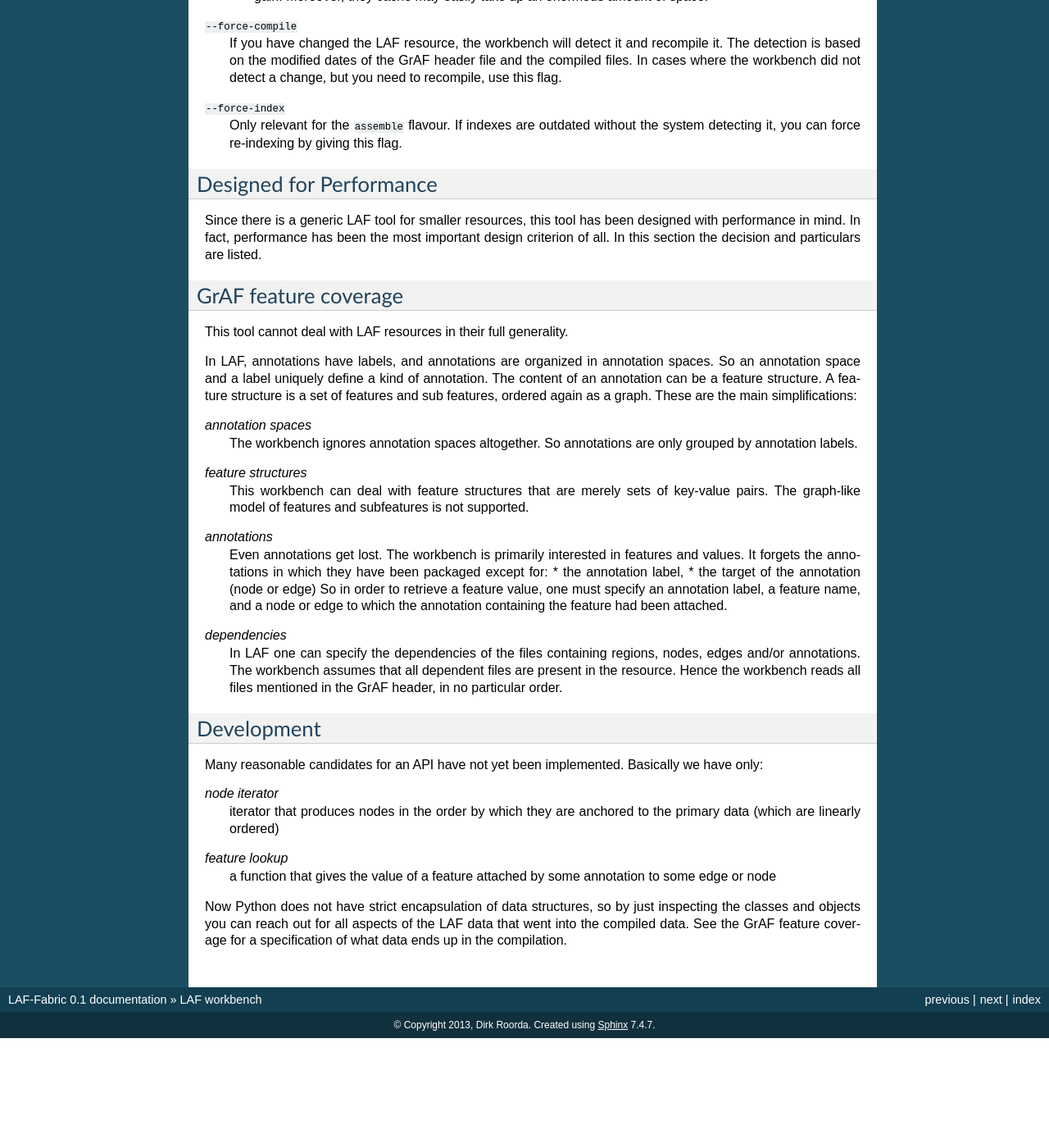
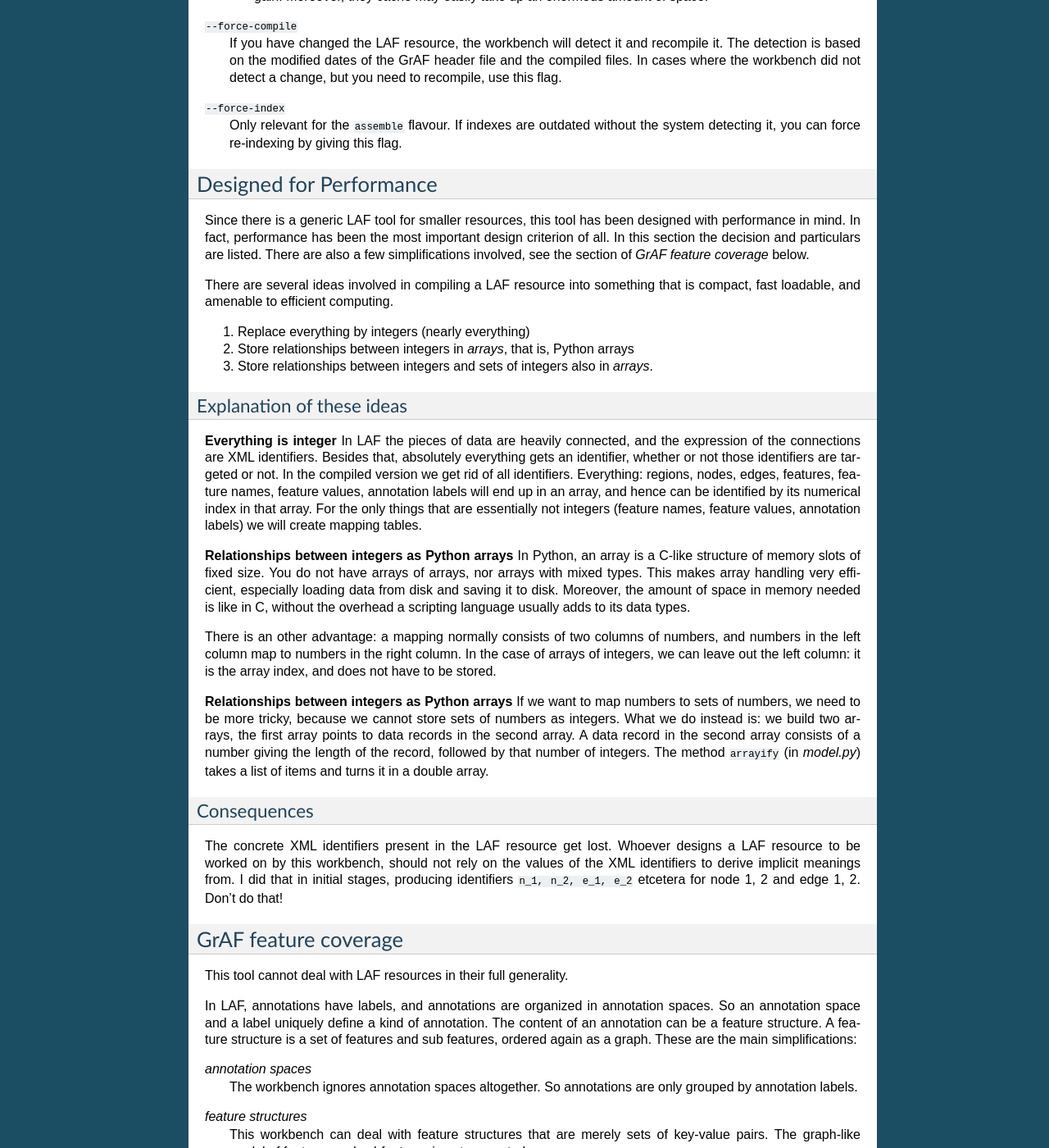
Before and after one commit to dirkroorda/laf-fabric, a Sphinx documentation site: the page built from docs/workbench.rst, in a window 1280 px wide and 1400 px high, scrolled down 2738 px. Shown: the whole window at 82% size. Built offline with Sphinx 7.4.7, drawn with Linux system fonts in a browser that asks for light colours; before the commit the page ends 4004 px from its top, so only the background shows below that; some of the changed text lies outside the part shown.

Commit message:
update docs

```diff
--- a/docs/workbench.rst
+++ b/docs/workbench.rst
@@ -101,11 +101,33 @@ Explanation
 ``--force-index``
 	Only relevant for the ``assemble`` flavour. If indexes are outdated without the system detecting it, you can force re-indexing by giving this flag.
 
-
 Designed for Performance
 ------------------------
 Since there is a generic LAF tool for smaller resources, this tool has been designed with performance in mind.
-In fact, performance has been the most important design criterion of all. In this section the decision and particulars are listed.
+In fact, performance has been the most important design criterion of all. In this section the decision and particulars are listed. There are also a few simplifications involved, see the section of *GrAF feature coverage* below.
+
+There are several ideas involved in compiling a LAF resource into something that is compact, fast loadable, and amenable to efficient computing.
+
+#. Replace everything by integers (nearly everything)
+#. Store relationships between integers in *arrays*, that is, Python arrays
+#. Store relationships between integers and sets of integers also in *arrays*.
+
+Explanation of these ideas
+^^^^^^^^^^^^^^^^^^^^^^^^^^
+**Everything is integer**
+In LAF the pieces of data are heavily connected, and the expression of the connections are XML identifiers. Besides that, absolutely everything gets an identifier, whether or not those identifiers are targeted or not. In the compiled version we get rid of all identifiers. Everything: regions, nodes, edges, features, feature names, feature values, annotation labels will end up in an array, and hence can be identified by its numerical index in that array. For the only things that are essentially not integers (feature names, feature values, annotation labels) we will create mapping tables.
+
+**Relationships between integers as Python arrays**
+In Python, an array is a C-like structure of memory slots of fixed size. You do not have arrays of arrays, nor arrays with mixed types. This makes array handling very efficient, especially loading data from disk and saving it to disk. Moreover, the amount of space in memory needed is like in C, without the overhead a scripting language usually adds to its data types.
+
+There is an other advantage: a mapping normally consists of two columns of numbers, and numbers in the left column map to numbers in the right column. In the case of arrays of integers, we can leave out the left column: it is the array index, and does not have to be stored.
+
+**Relationships between integers as Python arrays**
+If we want to map numbers to sets of numbers, we need to be more tricky, because we cannot store sets of numbers as integers. What we do instead is: we build two arrays, the first array points to data records in the second array. A data record in the second array consists of a number giving the length of the record, followed by that number of integers. The method ``arrayify`` (in *model.py*) takes a list of items and turns it in a double array.
+
+Consequences
+^^^^^^^^^^^^
+The concrete XML identifiers present in the LAF resource get lost. Whoever designs a LAF resource to be worked on by this workbench, should not rely on the values of the XML identifiers to derive implicit meanings from. I did that in initial stages, producing identifiers ``n_1, n_2, e_1, e_2`` etcetera for node 1, 2 and edge 1, 2. Don't do that!
 
 GrAF feature coverage
 ---------------------
```
Also changed, not shown: 1 other file.
